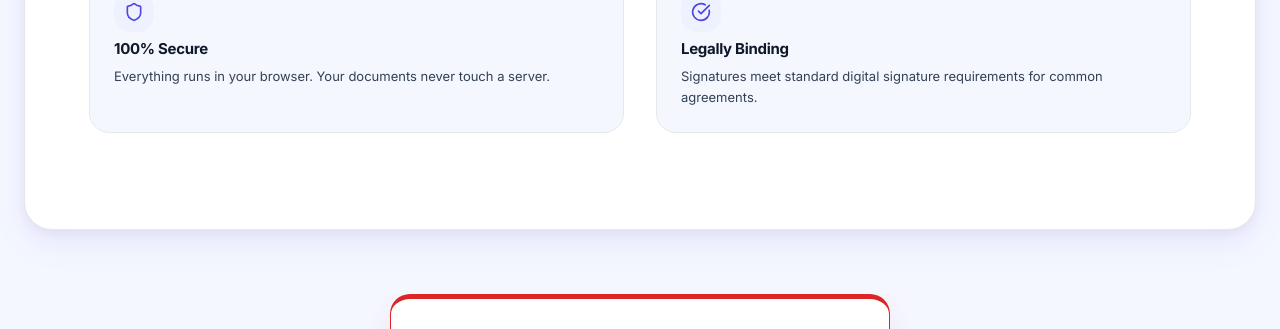
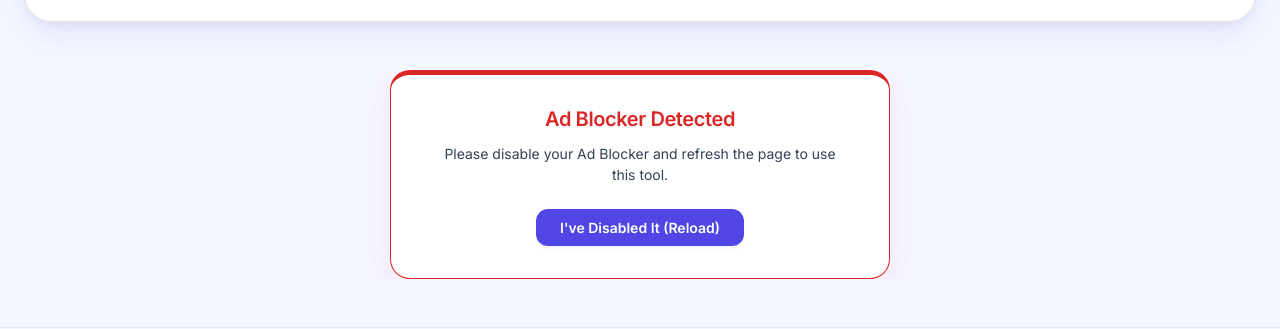
Before and after one commit to sidAli1993/signflow, a Next.js app: page / in a window 1280 px wide. Shown: the part 2322-2651 px from the top of the page. Built offline with nearby package versions, Linux system fonts and the light colour scheme; no server answers.

Commit message:
fix: reduce excessive vertical spacing around signature box and collapse empty ad banners

```diff
--- a/src/app/page.module.css
+++ b/src/app/page.module.css
@@ -9,7 +9,7 @@
 
 .mainContent {
   flex: 1;
-  padding: var(--space-2xl) 0;
+  padding: var(--space-xl) 0;
   display: flex;
   justify-content: center;
 }
@@ -20,13 +20,18 @@
   padding: 0 var(--space-lg);
   display: flex;
   flex-direction: column;
-  gap: var(--space-2xl);
+  gap: var(--space-xl);
 }
 
 .adRow {
   width: 100%;
   display: flex;
   justify-content: center;
+}
+
+.adRow:has(div:empty),
+.adRow:has(.adWrapper:not(:has(iframe)):not(:has(ins)):not(:has([class*="blockedCard"])):not(:has(div > *))) {
+  display: none;
 }
 
 /* ─── Step Indicator ───────────────────────────────── */
@@ -119,7 +124,7 @@
   border: 1px solid var(--color-border);
   border-radius: var(--radius-2xl);
   box-shadow: var(--shadow-lg);
-  padding: var(--space-4xl) var(--space-3xl);
+  padding: var(--space-2xl) var(--space-3xl);
   position: relative;
   overflow: hidden;
   transition: box-shadow var(--transition-normal), transform var(--transition-normal);
@@ -426,7 +431,7 @@
 .seoHero {
   background: var(--gradient-hero-light);
   border-bottom: 1px solid var(--color-border);
-  padding: var(--space-4xl) var(--space-lg) var(--space-3xl);
+  padding: var(--space-3xl) var(--space-lg) var(--space-xl);
   position: relative;
   overflow: hidden;
 }
@@ -541,7 +546,7 @@
 /* ─── SEO Explainer ────────────────────────────────── */
 .seoExplainer {
   background: var(--color-bg);
-  padding: var(--space-4xl) var(--space-lg);
+  padding: var(--space-2xl) var(--space-lg) var(--space-4xl);
   border-top: 1px solid var(--color-border);
 }
 
--- a/src/components/ui/AdBanner.module.css
+++ b/src/components/ui/AdBanner.module.css
@@ -3,9 +3,16 @@
   justify-content: center;
   align-items: center;
   width: 100%;
+  margin: 0 auto;
+  overflow: hidden;
+}
+
+.adWrapper:has(iframe),
+.adWrapper:has(ins),
+.adWrapper:has(.blockedCard),
+.adWrapper:has(div > *) {
+  min-height: 90px;
   margin: var(--space-md) auto;
-  overflow: hidden;
-  min-height: 100px;
 }
 
 .blockedPlaceholder {
```
